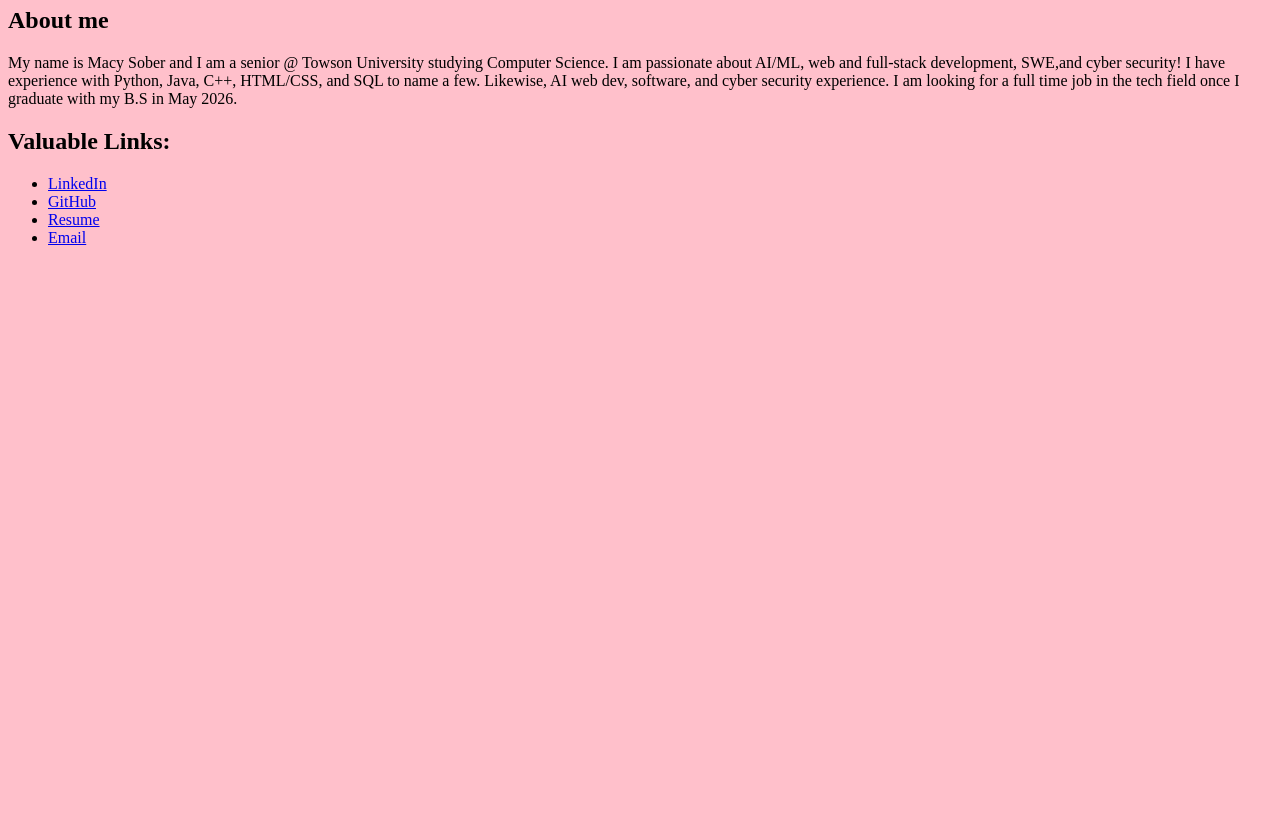
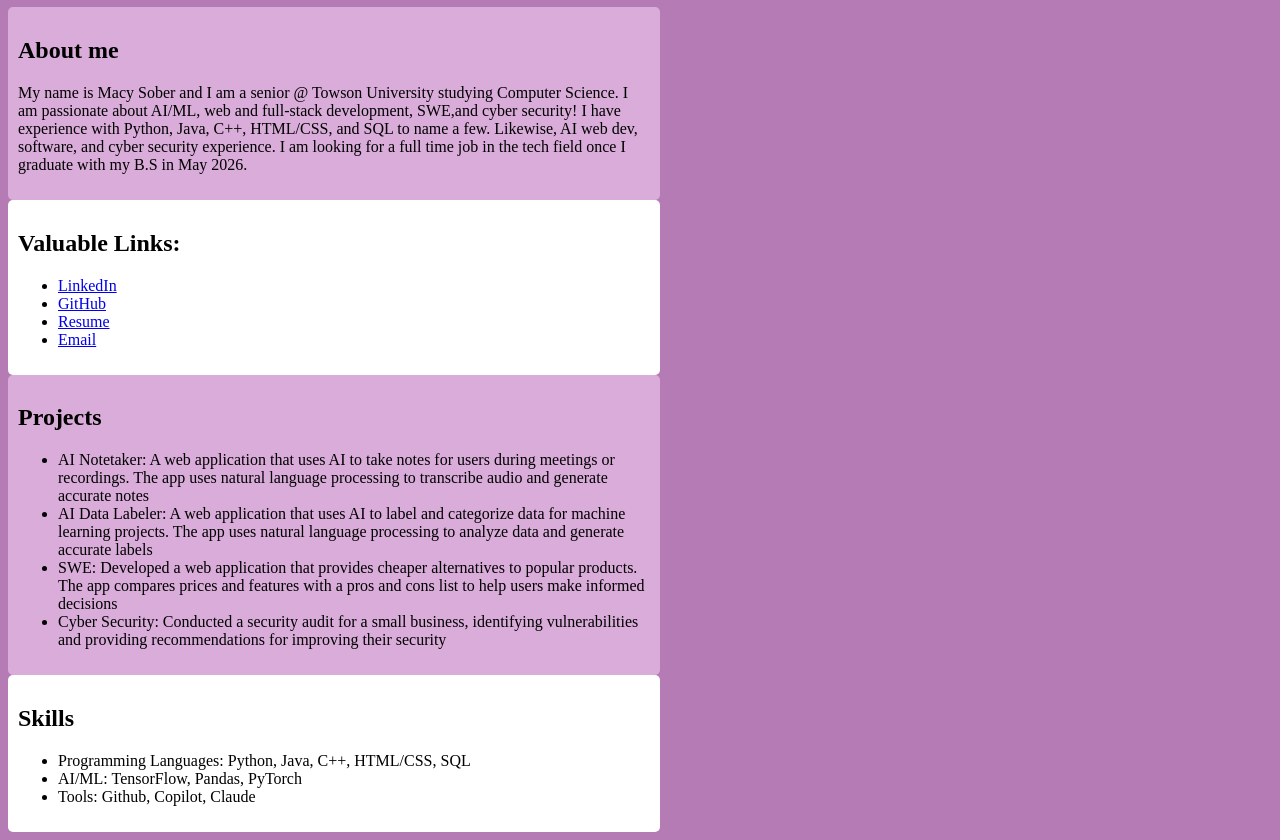
Before and after one commit to macysober/MacySoberWebsite, a plain HTML site: page index.html in a window 1280 px wide. Shown: the part 73-913 px from the top of the page. Before the commit the page ends 800 px from the top, so only its background shows below. Drawn offline with Linux system fonts and the light colour scheme.

Commit message:
new layout

```diff
--- a/index.html
+++ b/index.html
@@ -4,19 +4,54 @@
     <meta charset="UTF-8">
     <title>Macy Sober's Portfolio</title>
     </head>
+    <style>
+        .about-me {
+            background-color: rgb(217, 172, 217);
+            padding: 10px;
+            border-radius: 5px;
+            width: 50%;
+        }
 
-    <body style = "background-color: pink";>
+        .links{
+            background-color: white;
+            padding: 10px;
+            border-radius: 5px;
+            width: 50%;
+        }
 
-     <h1> Macy Sober's Portfolio</h1>
+        .projects{
+            background-color: rgb(217, 172, 217);
+            padding: 10px;
+            border-radius: 5px;
+            width: 50%;
+        }
+        .skills{
+            background-color: white;
+            padding: 10px;
+            border-radius: 5px;
+            width: 50%;
+        }
+
+
+    </style>
+
+    <header class = "header">
+        <h1 style = "color: black";>Macy Sober's Portfolio</h1>
+    </header>
+
+    <body style = "background-color: rgb(180,123,180)";>
+     <div class = "about-me">
      <h2>About me</h2>
-
      <p>My name is Macy Sober and I am a senior @ Towson University studying Computer Science.
         I am passionate about AI/ML, web and full-stack development, SWE,and cyber security! I have
         experience with Python, Java, C++, HTML/CSS, and SQL to name a few. Likewise, AI web dev, software,
         and cyber security experience. I am looking for a full time job in the tech field once I graduate with
         my B.S in May 2026.
     </p>
+     </div>
 
+
+     <div class = links>
     <h2>Valuable Links:</h2>
     <ul>
         <li><a href="https://www.linkedin.com/in/macy-sober/">LinkedIn</a></li>
@@ -25,5 +60,30 @@
         <li><a href="mailto:msober321@gmail.com">Email</a></li>
 
     </ul>
+    </div>
+
+    <div class = "projects">
+        <h2>Projects</h2>
+        <ul>
+            <li> AI Notetaker: A web application that uses AI to take notes for users during meetings or recordings.
+                The app uses natural language processing to transcribe audio and generate accurate notes
+            </li>
+            <li> AI Data Labeler: A web application that uses AI to label and categorize data for machine learning projects.
+                The app uses natural language processing to analyze data and generate accurate labels
+            </li>
+            <li> SWE: Developed a web application that provides cheaper alternatives to popular products.
+                The app compares prices and features with a pros and cons list to help users make informed decisions </li>
+            <li> Cyber Security: Conducted a security audit for a small business, identifying vulnerabilities
+                and providing recommendations for improving their security </li>
     </body>
+    </div>
+
+    <div class = "skills">
+        <h2>Skills</h2>
+        <ul>
+            <li>Programming Languages: Python, Java, C++, HTML/CSS, SQL</li>
+            <li>AI/ML: TensorFlow, Pandas, PyTorch</li>
+            <li>Tools: Github, Copilot, Claude </li>
+        </ul>
+    </div>
 </html>
```
